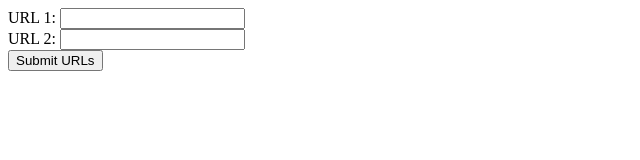
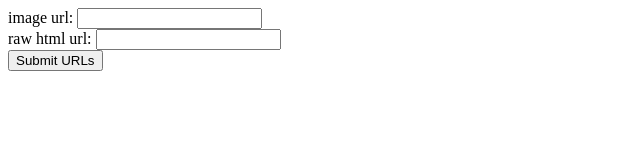
Before and after one commit to RA-L-PH/ieeewie, a plain HTML site: page onething/base.html in a window 1280 px wide. Shown: the whole page, without its empty margins (0-640 px from the left). Drawn offline with Linux system fonts and the light colour scheme.

Commit message:
event form

```diff
--- a/onething/base.html
+++ b/onething/base.html
@@ -8,10 +8,10 @@
 <body></body>
         <div id="additional-form" class="additional-form"></div>
         <form method="POST" id="urlform">
-            <label for="github">URL 1:</label>
+            <label for="github">image url:</label>
             <input type="url" id="github" name="github" required>
             <br>
-            <label for="htmlfile">URL 2:</label>
+            <label for="htmlfile">raw html url:</label>
             <input type="url" id="htmlfile" name="htmlfile" required>
             <br>
             <input type="submit" value="Submit URLs">
```
